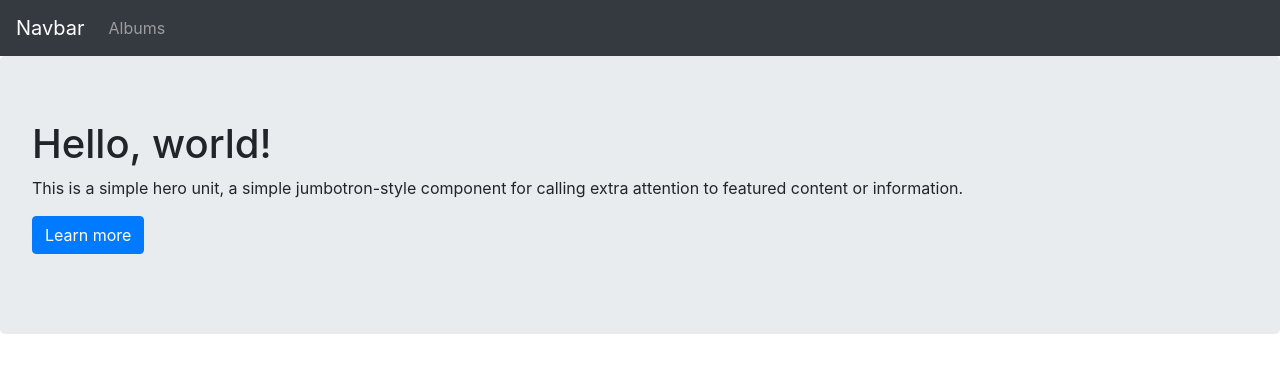
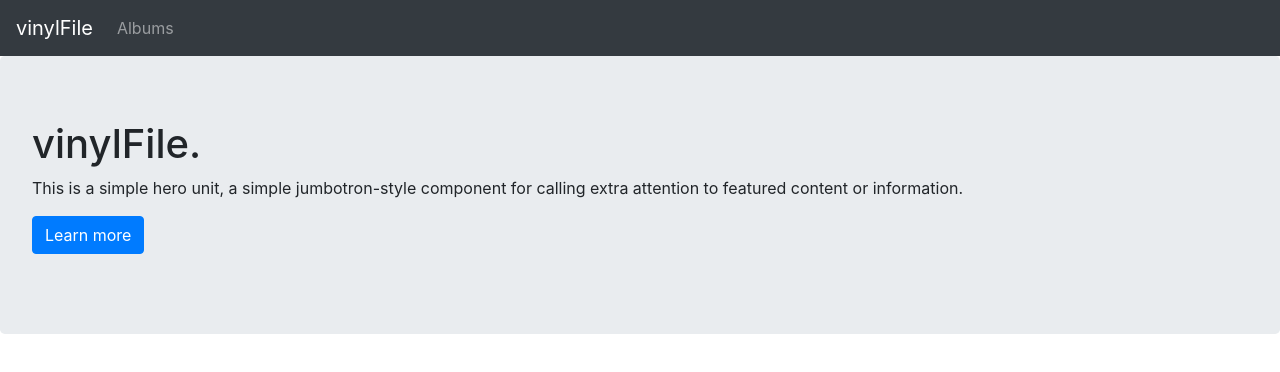
Before and after one commit to corbinarnett/vinylFile-frontend, a React (Create React App) app: page / in a window 1280 px wide. Shown: the top 372 px of the page. Built offline with nearby package versions, Linux system fonts and the light colour scheme; no server answers.

Commit message:
create navbar component and render throughout app

```diff
--- a/src/components/Home.js
+++ b/src/components/Home.js
@@ -1,25 +1,12 @@
 import React from "react";
 import Jumbotron from "react-bootstrap/Jumbotron";
 import Button from "react-bootstrap/Button";
-import Nav from "react-bootstrap/Nav";
-import Navbar from "react-bootstrap/Navbar";
-
 
 const Home = () => {
   return (
     <>
-      <div>
-        <Navbar bg="dark" variant="dark">
-          <Navbar.Brand href="#home">Navbar</Navbar.Brand>
-          <Nav className="mr-auto">
-            <Nav.Link href="/albums">Albums</Nav.Link>
-          </Nav>
-        </Navbar>
-      </div>
-
-      <div>
       <Jumbotron>
-          <h1>Hello, world!</h1>
+        <h1>vinylFile.</h1>
         <p>
           This is a simple hero unit, a simple jumbotron-style component for
           calling extra attention to featured content or information.
@@ -28,7 +15,6 @@ const Home = () => {
           <Button variant="primary">Learn more</Button>
         </p>
       </Jumbotron>
-      </div>
     </>
   );
 };
--- /dev/null
+++ b/src/components/NavBar.js
@@ -0,0 +1,16 @@
+import React from 'react'
+import Nav from "react-bootstrap/Nav";
+import Navbar from "react-bootstrap/Navbar";
+
+export const NavBar = () => {
+  return (
+    <div>
+      <Navbar bg="dark" variant="dark">
+          <Navbar.Brand href="#home">vinylFile</Navbar.Brand>
+          <Nav className="mr-auto">
+            <Nav.Link href="/albums">Albums</Nav.Link>
+          </Nav>
+        </Navbar>
+    </div>
+  )
+}
--- a/src/containers/AlbumsContainer.js
+++ b/src/containers/AlbumsContainer.js
@@ -6,6 +6,8 @@ import Albums from "../components/Albums";
 import { fetchAlbums } from "../actions/albumActions";
 import Album from "../components/Album";
 import Home from "../components/Home"
+import { NavBar } from "../components/NavBar";
+
 
 class AlbumsContainer extends Component {
   componentDidMount() {
@@ -14,6 +16,10 @@ class AlbumsContainer extends Component {
 
   render() {
     return (
+      <>
+      <div>
+        <NavBar/>
+      </div>
       <div>
         <Switch>
           <Route exact path='/' component={Home}/>
@@ -32,6 +38,7 @@ class AlbumsContainer extends Component {
           />
         </Switch>
       </div>
+      </>
     );
   }
 }
```
Lines whose indentation alone changed are shown as unchanged.
